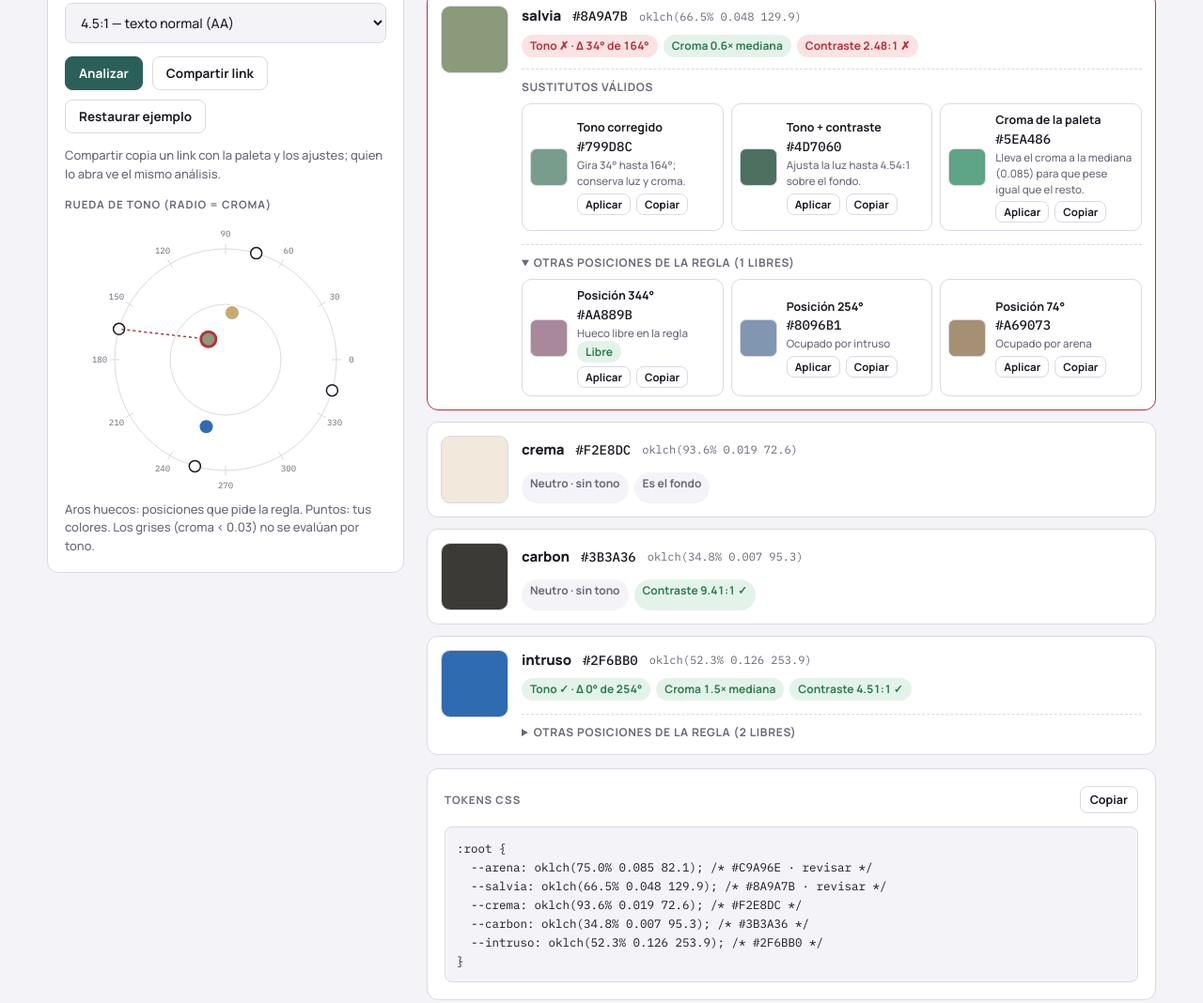
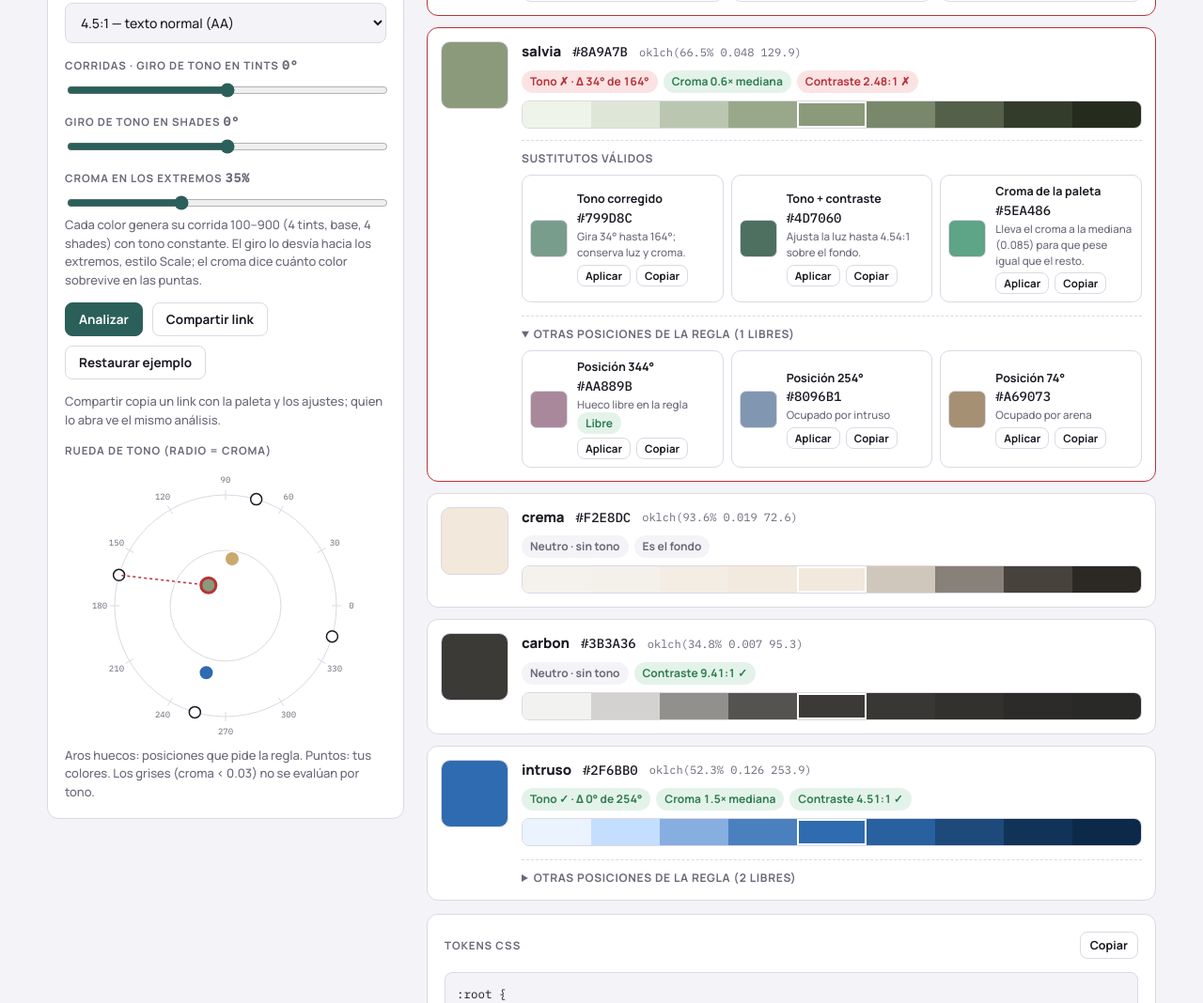
Before and after one commit to taypixelbright/microtool.afinador-paleta, a plain HTML site: page index.html in a window 1280 px wide. Shown: the part 651-1719 px from the top of the page at 94% size. Drawn offline with Linux system fonts and the light colour scheme.

Commit message:
Corridas de tints y shades en OKLCH (100-900)
Cada color genera 4 tints + base + 4 shades con tono constante, luz
suavizada con smoothstep (96% a 28%) y croma que se relaja en las
puntas. Perillas estilo Scale: giro de tono por lado (±30°) y croma en
los extremos. Tira clickeable en cada tarjeta (clic = copiar hex),
tokens --nombre-100…900 en el export CSS, y ht/hs/cx en el permalink,
localStorage y Restaurar.

Co-Authored-By: Claude Fable 5 <noreply@anthropic.com>

```diff
--- a/app.js
+++ b/app.js
@@ -103,9 +103,29 @@
     return tryDir(dir) || tryDir(-dir);
   }
 
+  // ---------- Corridas (tints/shades) ----------
+  // 4 tints + base + 4 shades (100–900) en OKLCH: tono constante salvo el giro
+  // voluntario hacia los extremos (el truco de Scale), luz con smoothstep y
+  // croma que se relaja hacia las puntas para no dar tints lavados ni shades sucios.
+  const L_TINT = 0.96, L_SHADE = 0.28;
+  function ramp(c, o) {
+    const ease = t => t * t * (3 - 2 * t);
+    const steps = [];
+    for (let i = 4; i >= 1; i--) {
+      const t = ease(i / 4);
+      steps.push({ k: 500 - i * 100, c: clipToGamut({ L: c.L + (L_TINT - c.L) * t, C: c.C * (1 - (1 - o.cx) * t), h: (c.h + o.ht * t + 360) % 360 }) });
+    }
+    steps.push({ k: 500, c: { L: c.L, C: c.C, h: c.h }, base: true });
+    for (let i = 1; i <= 4; i++) {
+      const t = ease(i / 4);
+      steps.push({ k: 500 + i * 100, c: clipToGamut({ L: c.L + (L_SHADE - c.L) * t, C: c.C * (1 - (1 - o.cx) * t * 0.7), h: (c.h + o.hs * t + 360) % 360 }) });
+    }
+    return steps;
+  }
+
   // ---------- UI ----------
   const $ = id => document.getElementById(id);
-  const els = { colors: $('colors'), bg: $('bg'), bgSw: $('bgSw'), rule: $('rule'), tol: $('tol'), tolVal: $('tolVal'), wcag: $('wcag'), summary: $('summary'), cards: $('cards'), wheel: $('wheel'), css: $('css'), toast: $('toast') };
+  const els = { colors: $('colors'), bg: $('bg'), bgSw: $('bgSw'), rule: $('rule'), tol: $('tol'), tolVal: $('tolVal'), wcag: $('wcag'), ht: $('ht'), htVal: $('htVal'), hs: $('hs'), hsVal: $('hsVal'), cx: $('cx'), cxVal: $('cxVal'), summary: $('summary'), cards: $('cards'), wheel: $('wheel'), css: $('css'), toast: $('toast') };
   const DEFAULT = { colors: '#C9A96E arena\n#8A9A7B salvia\n#F2E8DC crema\n#3B3A36 carbón\n#2F6BB0 intruso', bg: '#F2E8DC' };
   // Nombre de token: minúsculas sin acentos, espacios a guiones. Vacío = sin nombre.
   const slug = s => s.toLowerCase().normalize('NFD').replace(/[̀-ͯ]/g, '').replace(/[^a-z0-9]+/g, '-').replace(/^-+|-+$/g, '');
@@ -149,11 +169,15 @@
     const bgRgb = parseHex(els.bg.value) || parseHex(DEFAULT.bg);
     els.bgSw.style.background = toHex(bgRgb);
     const tol = +els.tol.value; const minC = +els.wcag.value;
+    const ro = { ht: +els.ht.value, hs: +els.hs.value, cx: +els.cx.value / 100 };
     els.tolVal.textContent = tol + '°';
-    try { localStorage.setItem('afinador', JSON.stringify({ colors: els.colors.value, bg: els.bg.value, rule: els.rule.value, tol, wcag: minC })); } catch (e) { }
+    els.htVal.textContent = (ro.ht > 0 ? '+' : '') + ro.ht + '°';
+    els.hsVal.textContent = (ro.hs > 0 ? '+' : '') + ro.hs + '°';
+    els.cxVal.textContent = els.cx.value + '%';
+    try { localStorage.setItem('afinador', JSON.stringify({ colors: els.colors.value, bg: els.bg.value, rule: els.rule.value, tol, wcag: minC, ht: ro.ht, hs: ro.hs, cx: +els.cx.value })); } catch (e) { }
     // Permalink: el hash siempre refleja la paleta analizada (replaceState no ensucia el historial).
     try {
-      const share = new URLSearchParams({ c: colors.map(c => c.hex.slice(1) + (c.name ? ':' + c.name : '')).join(','), bg: toHex(bgRgb).slice(1), r: els.rule.value, t: tol, w: els.wcag.value });
+      const share = new URLSearchParams({ c: colors.map(c => c.hex.slice(1) + (c.name ? ':' + c.name : '')).join(','), bg: toHex(bgRgb).slice(1), r: els.rule.value, t: tol, w: els.wcag.value, ht: ro.ht, hs: ro.hs, cx: els.cx.value });
       history.replaceState(null, '', colors.length ? '#' + share : location.pathname + location.search);
     } catch (e) { }
 
@@ -214,7 +238,7 @@
       }
       // Marca parecidos en todas las propuestas.
       [...sugg, ...alt].forEach(s => { const tw = closest(s.c, others); s.twin = tw && tw.d < SIMILAR ? tw : null; });
-      return { ...c, neutral, nearest, dev, hueOk, chromaRatio, chromaWarn, cr, crOk, isBg, fail, sugg, alt };
+      return { ...c, neutral, nearest, dev, hueOk, chromaRatio, chromaWarn, cr, crOk, isBg, fail, sugg, alt, ramp: ramp(c, ro) };
     });
 
     render(results, { rule, anchor, detected, targets, bad, bgRgb, minC, cMed });
@@ -245,13 +269,23 @@
       };
       const sugg = (r.sugg.length ? `<div class="sugg"><h4>${r.fail ? 'Sustitutos válidos' : 'Sugerencia'}</h4><div class="opts">${r.sugg.map(opt).join('')}</div></div>` : '')
         + (r.alt.length ? `<details class="alts" ${r.fail ? 'open' : ''}><summary>Otras posiciones de la regla (${r.alt.filter(a => a.free).length} libres)</summary><div class="opts" style="margin-top:8px">${r.alt.map(opt).join('')}</div></details>` : '');
+      const n = tokenName(r, i);
+      const strip = `<div class="ramp" role="group" aria-label="Corrida de ${esc(n)}">${r.ramp.map(s => {
+        const hex = toHex(oklchToRgb(s.c));
+        return `<button class="rstep ${s.base ? 'base' : ''}" style="background:${hex}" data-copy="${hex}" title="--${esc(n)}-${s.k} · ${hex}" aria-label="Copiar ${hex} (${esc(n)}-${s.k})"></button>`;
+      }).join('')}</div>`;
       return `<article class="card ${r.fail ? 'fail' : ''}"><div class="sw" style="background:${r.hex}"></div><div class="meta">
         <div class="top">${r.name ? `<span class="name">${esc(r.name)}</span>` : ''}<span class="hex">${r.hex}</span><span class="okl">${fmtOk(r)}</span></div>
-        <div class="chips">${chips.join('')}</div>${sugg}</div></article>`;
+        <div class="chips">${chips.join('')}</div>${strip}${sugg}</div></article>`;
     }).join('');
 
     drawWheel(res, ctx.targets);
-    els.css.textContent = ':root {\n' + res.map((r, i) => `  --${tokenName(r, i)}: ${fmtOk(r)}; /* ${r.hex}${r.fail ? ' · revisar' : ''} */`).join('\n') + '\n}';
+    els.css.textContent = ':root {\n' + res.map((r, i) => {
+      const n = tokenName(r, i);
+      return [`  --${n}: ${fmtOk(r)}; /* ${r.hex}${r.fail ? ' · revisar' : ''} */`]
+        .concat(r.ramp.map(s => `  --${n}-${s.k}: ${fmtOk(s.c)}; /* ${toHex(oklchToRgb(s.c))} */`))
+        .join('\n');
+    }).join('\n\n') + '\n}';
   }
 
   function drawWheel(res, targets) {
@@ -275,9 +309,9 @@
 
   // ---------- Events ----------
   $('run').addEventListener('click', analyze);
-  $('reset').addEventListener('click', () => { els.colors.value = DEFAULT.colors; els.bg.value = DEFAULT.bg; els.rule.value = 'auto'; els.tol.value = 12; els.wcag.value = '4.5'; analyze(); });
+  $('reset').addEventListener('click', () => { els.colors.value = DEFAULT.colors; els.bg.value = DEFAULT.bg; els.rule.value = 'auto'; els.tol.value = 12; els.wcag.value = '4.5'; els.ht.value = 0; els.hs.value = 0; els.cx.value = 35; analyze(); });
   ['rule', 'wcag', 'bg'].forEach(id => $(id).addEventListener('change', analyze));
-  els.tol.addEventListener('input', analyze);
+  ['tol', 'ht', 'hs', 'cx'].forEach(id => $(id).addEventListener('input', analyze));
   els.colors.addEventListener('keydown', e => { if ((e.metaKey || e.ctrlKey) && e.key === 'Enter') analyze(); });
   $('copyCss').addEventListener('click', () => copy(els.css.textContent));
   els.cards.addEventListener('click', e => {
@@ -306,10 +340,13 @@
       bg: toHex(parseHex(p.get('bg') || '') || parseHex(DEFAULT.bg)),
       rule: rule === 'auto' || RULES[rule] ? rule : 'auto',
       tol: clamp(+p.get('t') || 12, 4, 30),
-      wcag: ['3', '4.5', '7'].includes(p.get('w')) ? p.get('w') : '4.5'
+      wcag: ['3', '4.5', '7'].includes(p.get('w')) ? p.get('w') : '4.5',
+      ht: clamp(+p.get('ht') || 0, -30, 30),
+      hs: clamp(+p.get('hs') || 0, -30, 30),
+      cx: p.get('cx') === null ? 35 : clamp(+p.get('cx') || 0, 0, 100)
     };
   }
-  function applyState(s) { els.colors.value = s.colors; els.bg.value = s.bg; els.rule.value = s.rule; els.tol.value = s.tol; els.wcag.value = s.wcag; }
+  function applyState(s) { els.colors.value = s.colors; els.bg.value = s.bg; els.rule.value = s.rule; els.tol.value = s.tol; els.wcag.value = s.wcag; els.ht.value = s.ht; els.hs.value = s.hs; els.cx.value = s.cx; }
   window.addEventListener('hashchange', () => { const s = stateFromHash(); if (s) { applyState(s); analyze(); } });
   $('share').addEventListener('click', () => { analyze(); copy(location.href); });
 
@@ -317,7 +354,7 @@
   if (fromHash) applyState(fromHash);
   else try {
     const saved = JSON.parse(localStorage.getItem('afinador') || 'null');
-    if (saved && saved.colors) { els.colors.value = saved.colors; els.bg.value = saved.bg || DEFAULT.bg; els.rule.value = saved.rule || 'auto'; els.tol.value = saved.tol || 12; els.wcag.value = String(saved.wcag || '4.5'); }
+    if (saved && saved.colors) { els.colors.value = saved.colors; els.bg.value = saved.bg || DEFAULT.bg; els.rule.value = saved.rule || 'auto'; els.tol.value = saved.tol || 12; els.wcag.value = String(saved.wcag || '4.5'); els.ht.value = saved.ht || 0; els.hs.value = saved.hs || 0; els.cx.value = saved.cx == null ? 35 : saved.cx; }
   } catch (e) { }
   analyze();
 })();
--- a/index.html
+++ b/index.html
@@ -62,6 +62,15 @@
           <option value="7">7:1 — texto normal (AAA)</option>
         </select>
       </div>
+      <div>
+        <label class="lbl" for="ht">Corridas · giro de tono en tints <span class="tol-val" id="htVal">0°</span></label>
+        <input type="range" id="ht" min="-30" max="30" step="1" value="0">
+        <label class="lbl" for="hs" style="margin-top:10px">Giro de tono en shades <span class="tol-val" id="hsVal">0°</span></label>
+        <input type="range" id="hs" min="-30" max="30" step="1" value="0">
+        <label class="lbl" for="cx" style="margin-top:10px">Croma en los extremos <span class="tol-val" id="cxVal">35%</span></label>
+        <input type="range" id="cx" min="0" max="100" step="5" value="35">
+        <p class="hint">Cada color genera su corrida 100–900 (4 tints, base, 4 shades) con tono constante. El giro lo desvía hacia los extremos, estilo Scale; el croma dice cuánto color sobrevive en las puntas.</p>
+      </div>
       <div class="row">
         <button class="primary" id="run">Analizar</button>
         <button id="share">Compartir link</button>
--- a/style.css
+++ b/style.css
@@ -103,6 +103,10 @@ img { max-width: 100%; }
   .card .name { font-weight: 800; font-size: 15px; letter-spacing: -0.01em; }
   .okl { font-family: var(--mono); font-size: 12px; color: var(--muted); font-variant-numeric: tabular-nums; }
   .chips { display: flex; flex-wrap: wrap; gap: 6px; }
+  .ramp { display: flex; border-radius: 8px; overflow: hidden; border: 1px solid var(--line); }
+  .ramp .rstep { flex: 1 1 0; height: 28px; min-width: 0; padding: 0; border: none; border-radius: 0; cursor: pointer; }
+  .ramp .rstep.base { box-shadow: inset 0 0 0 2px var(--panel); }
+  .ramp .rstep:hover { filter: none; box-shadow: inset 0 0 0 2px var(--fg); }
   .chip { font-size: 12px; font-weight: 700; padding: 3px 9px; border-radius: 999px; font-variant-numeric: tabular-nums; }
   .chip.ok { background: var(--ok-bg); color: var(--ok); }
   .chip.warn { background: var(--warn-bg); color: var(--warn); }
```
